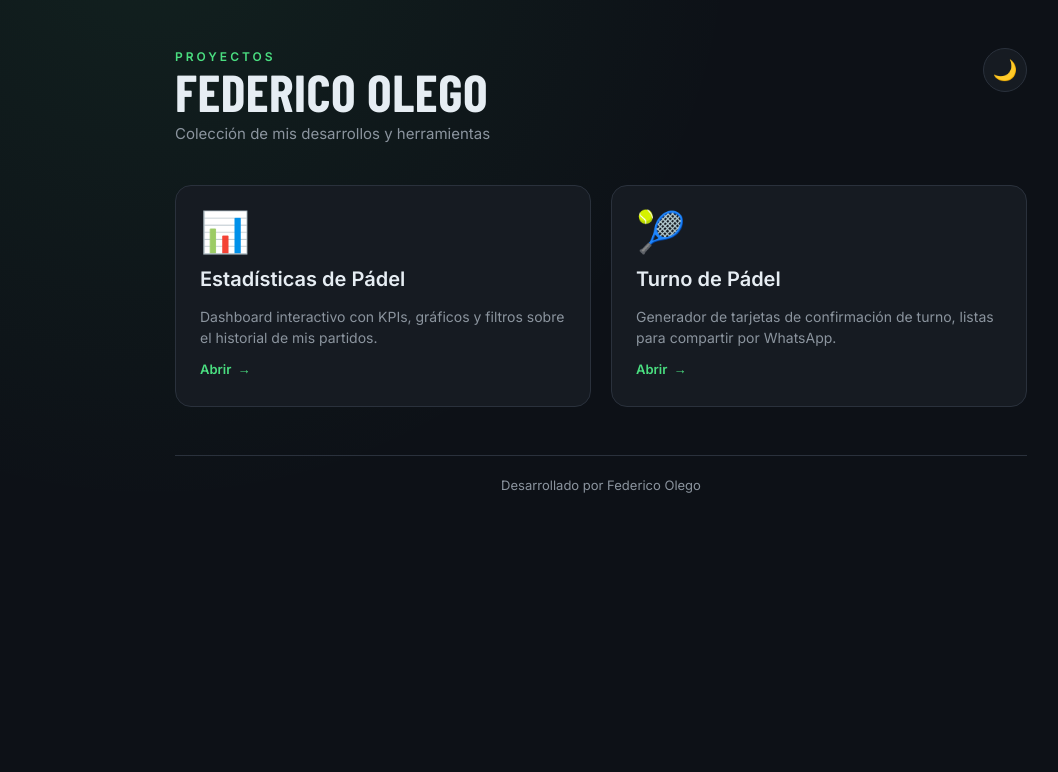
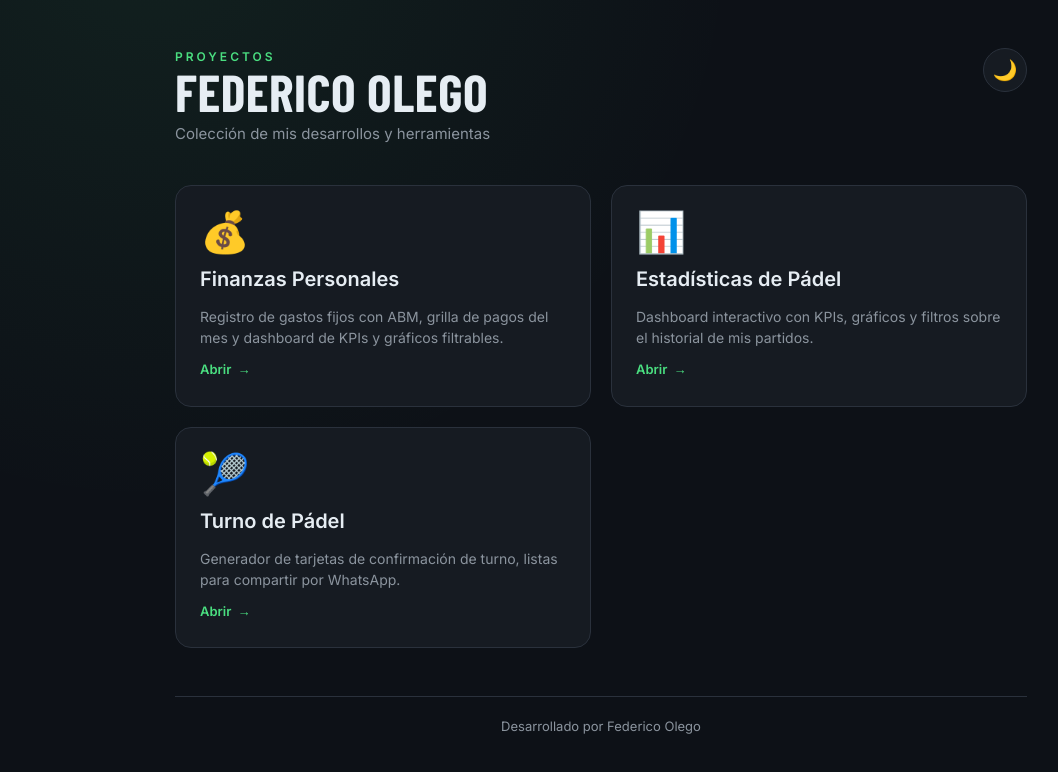
Before and after one commit to federicoolego/federicoolego-, a plain HTML site: page index.html in a window 1280 px wide. Shown: the whole page, without its empty margins (39-1097 px from the left). Drawn offline with nearby package versions, Linux system fonts and the light colour scheme.

Commit message:
Update index.html

```diff
--- a/index.html
+++ b/index.html
@@ -93,6 +93,12 @@
     </header>
 
     <main class="grid">
+      <a class="proj" href="https://federicoolego.github.io/finanzas-personales/" target="_blank">
+  <div class="icon">💰</div>
+  <h2>Finanzas Personales</h2>
+  <p>Registro de gastos fijos con ABM, grilla de pagos del mes y dashboard de KPIs y gráficos filtrables.</p>
+  <span class="go">Abrir <span class="arrow">→</span></span>
+</a>
       <a class="proj" href="https://federicoolego.github.io/Estadisticas-Padel/" target="_blank">
         <div class="icon">📊</div>
         <h2>Estadísticas de Pádel</h2>
```
